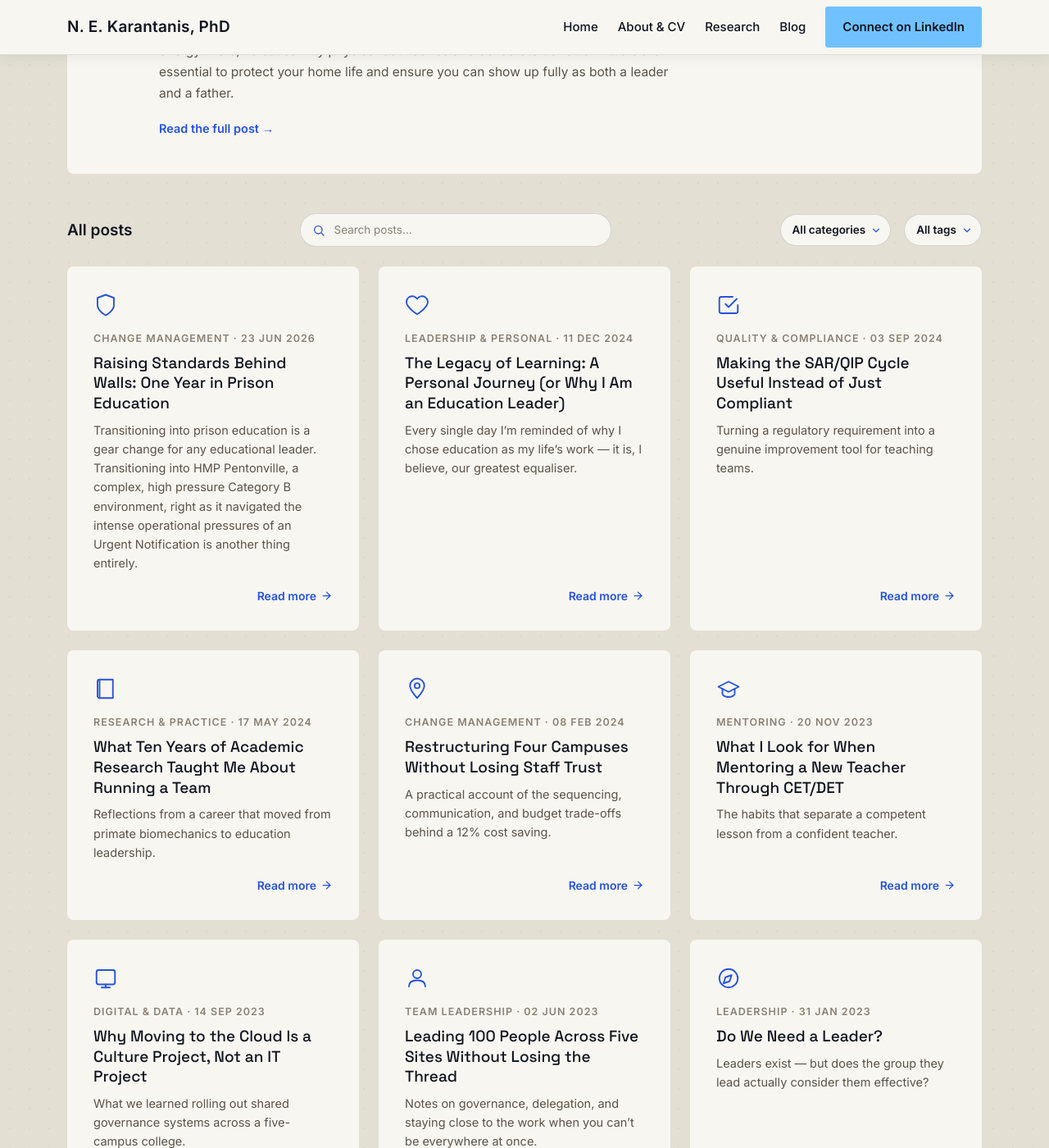
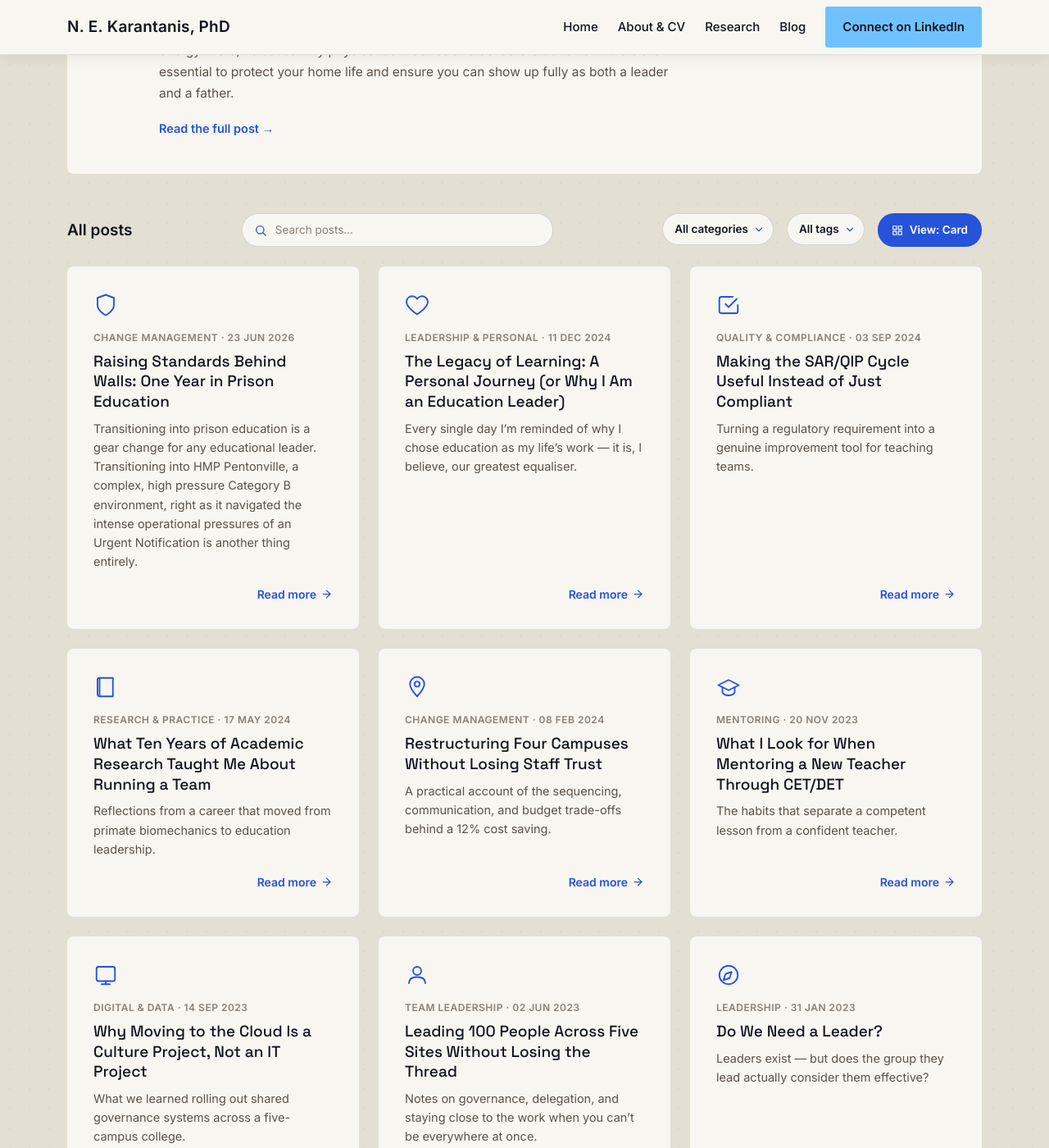
Before and after one commit to Eneekay/nekarantanis, a Jekyll site: the page built from Blog.html, in a window 1280 px wide and 1400 px high, scrolled down 539 px. Shown: the whole window at 82% size. Built offline with Jekyll 4.4.1, drawn with Linux system fonts in a browser that asks for light colours.

Commit message:
Add Card/List view toggle to Blog and Research, add optional image field, fix TOC scroll-spy highlight
- Blog and Research overviews get a pill button next to the filter dropdowns
  that cycles between Card and List layouts, remembering the choice per page
  via localStorage. Both modes always show the article's icon.
- Adds an optional "Featured image" field to the posts and publications CMS
  collections (not yet displayed anywhere - reserved for future use).
- Fixes the publication article TOC: a section's heading stayed highlighted
  only while the heading itself was on screen, so it went dark as soon as
  you scrolled into the body of a long section. Now it recomputes the
  current section from all heading positions on every scroll, so it stays
  lit for the section's full length.

```diff
--- a/Blog.html
+++ b/Blog.html
@@ -104,19 +104,27 @@ title: Blog
             {% for tag in all_tags %}<li role="option" data-value="{{ tag }}">{{ tag }}</li>{% endfor %}
           </ul>
         </div>
+        <button type="button" class="view-toggle-btn" id="postViewToggle" aria-label="Change card view">
+          <svg viewBox="0 0 24 24" width="14" height="14" fill="none" stroke="currentColor" stroke-width="2" stroke-linecap="round" stroke-linejoin="round"><rect x="3" y="3" width="7" height="7"></rect><rect x="14" y="3" width="7" height="7"></rect><rect x="3" y="14" width="7" height="7"></rect><rect x="14" y="14" width="7" height="7"></rect></svg>
+          <span class="view-toggle-label">View: Card</span>
+        </button>
       </div>
     </div>
-    <div class="row g-4" id="postGrid">
+    <div class="row g-4" id="postGrid" data-view="card">
       {% for post in site.posts %}
       {% unless post.url == featured.url %}
       {% capture post_search_text %}{{ post.title }} {{ post.summary }} {{ post.category }} {{ post.tags | join: ' ' }}{% endcapture %}
       <div class="col-md-6 col-lg-4 {% cycle 'td-0', 'td-08', 'td-16' %}" data-reveal-grid data-category="{{ post.category }}" data-tags="{{ post.tags | join: '|' }}" data-search="{{ post_search_text | strip_html | downcase | escape }}">
         <a href="{{ post.url | relative_url }}" class="post-card hover-card">
-          <svg viewBox="0 0 24 24" fill="none" stroke="var(--nk-c2)" stroke-width="1.5" stroke-linecap="round" stroke-linejoin="round">{% include post-icon.html icon=post.icon %}</svg>
-          <div class="fs-12 fw-semibold text-faint ls-1 text-uppercase mb-2">{{ post.category }} &middot; {{ post.date | date: "%d %b %Y" }}</div>
-          <h3 class="fs-19 mb-2">{{ post.title }}</h3>
-          <p class="fs-14-5 text-muted-warm mb-0">{{ post.summary }}</p>
-          <span class="post-card-more">Read more <svg viewBox="0 0 24 24" fill="none" stroke="currentColor" stroke-width="2" stroke-linecap="round" stroke-linejoin="round"><line x1="5" y1="12" x2="19" y2="12"></line><polyline points="12 5 19 12 12 19"></polyline></svg></span>
+          <div class="post-card-content">
+            <div class="post-card-meta">
+              <svg class="post-card-icon" viewBox="0 0 24 24" fill="none" stroke="var(--nk-c2)" stroke-width="1.5" stroke-linecap="round" stroke-linejoin="round">{% include post-icon.html icon=post.icon %}</svg>
+              <span class="post-card-eyebrow">{{ post.category }} &middot; {{ post.date | date: "%d %b %Y" }}</span>
+            </div>
+            <h3 class="fs-19 mb-2">{{ post.title }}</h3>
+            <p class="fs-14-5 text-muted-warm mb-0">{{ post.summary }}</p>
+            <span class="post-card-more">Read more <svg viewBox="0 0 24 24" fill="none" stroke="currentColor" stroke-width="2" stroke-linecap="round" stroke-linejoin="round"><line x1="5" y1="12" x2="19" y2="12"></line><polyline points="12 5 19 12 12 19"></polyline></svg></span>
+          </div>
         </a>
       </div>
       {% endunless %}
--- a/css/custom.css
+++ b/css/custom.css
@@ -638,6 +638,32 @@ a.tag-pill:hover { color: var(--nk-c2); border-color: var(--nk-c2); }
 .filter-menu li:hover { background: var(--nk-sel); }
 .filter-menu li.is-active { color: var(--nk-c2); font-weight: 600; }
 
+/* Cycles the post/publication grid between Card and List view on click -
+   same pill shape as the filter dropdowns, but filled solid with the blue
+   accent (like .btn-nk-solid-c2) rather than outlined, so it reads as an
+   action button rather than another filter. */
+.view-toggle-btn {
+  display: inline-flex;
+  align-items: center;
+  gap: 8px;
+  padding: 9px 16px;
+  border-radius: 20px;
+  border: 1px solid transparent;
+  background: var(--nk-c2);
+  color: #fff;
+  font-size: 13.5px;
+  font-weight: 600;
+  white-space: nowrap;
+  cursor: pointer;
+  transition: transform .2s ease, box-shadow .2s ease, background .2s ease;
+}
+.view-toggle-btn:hover {
+  background: var(--nk-c0);
+  border-color: var(--nk-gold);
+  transform: translateY(-3px);
+  box-shadow: var(--nk-shadow-btn);
+}
+
 /* Live text search for the post grid - same pill chrome as the category/
    tag filters (border, radius, hover/focus color) so it reads as part of
    the same control group rather than a foreign input, but grows to fill
@@ -997,8 +1023,9 @@ a.tag-pill:hover { color: var(--nk-c2); border-color: var(--nk-c2); }
   padding: 32px;
   height: 100%;
   color: var(--nk-c0);
+  overflow: hidden;
 }
-.post-card svg { width: 30px; height: 30px; margin-bottom: 16px; }
+.post-card-icon { display: block; width: 30px; height: 30px; margin-bottom: 16px; flex-shrink: 0; }
 .post-card h3  { line-height: 1.3; }
 .post-card p   { line-height: 1.6; }
 /* Pinned to the bottom of the card (margin-top:auto) so the "Read more" links
@@ -1017,6 +1044,72 @@ a.tag-pill:hover { color: var(--nk-c2); border-color: var(--nk-c2); }
 }
 .post-card-more svg { width: 15px; height: 15px; margin-bottom: 0; }
 .post-card:hover .post-card-more { text-decoration: underline; }
+
+/* Card view modes ("Card" / "List"), cycled via the pill button next to the
+   filter dropdowns (see .view-toggle-btn below and js/site.js), which sets
+   [data-view] on the #postGrid/#pubGrid container. No images are shown in
+   either mode - the icon is always rendered as its own element regardless
+   of view, so there's never a card with nothing to show. Default styling
+   below (no [data-view], or [data-view="card"]) matches the original
+   icon-first card exactly. */
+.post-card-content { display: flex; flex-direction: column; flex: 1; min-width: 0; }
+.post-card-meta { display: block; }
+.post-card-eyebrow {
+  display: block;
+  font-size: 12px;
+  font-weight: 600;
+  color: var(--nk-text-faint);
+  letter-spacing: .5px;
+  text-transform: uppercase;
+  margin-bottom: 8px;
+}
+
+/* List mode: one full-width row per article, icon + text inline. */
+#postGrid[data-view="list"] > [data-reveal-grid],
+#pubGrid[data-view="list"] > [data-reveal-grid] {
+  flex: 0 0 100% !important;
+  max-width: 100% !important;
+}
+[data-view="list"] .post-card {
+  flex-direction: row;
+  align-items: center;
+  gap: 20px;
+  padding: 18px 24px;
+}
+[data-view="list"] .post-card-meta {
+  display: flex;
+  align-items: center;
+  gap: 8px;
+  flex: 0 0 260px;
+  min-width: 0;
+  margin-bottom: 0;
+}
+[data-view="list"] .post-card-icon { width: 18px; height: 18px; margin-bottom: 0; flex-shrink: 0; }
+[data-view="list"] .post-card-eyebrow {
+  margin-bottom: 0;
+  min-width: 0;
+  white-space: nowrap;
+  overflow: hidden;
+  text-overflow: ellipsis;
+}
+[data-view="list"] .post-card-content { flex-direction: row; align-items: center; gap: 20px; }
+[data-view="list"] .post-card h3 { flex: 1; min-width: 0; margin-bottom: 0; }
+[data-view="list"] .post-card p { display: none; }
+[data-view="list"] .post-card-more { margin-top: 0; padding-top: 0; flex-shrink: 0; }
+
+/* Below this width there's no room for a single-line row (meta + title +
+   read-more all fighting for space), so list mode falls back to the same
+   stacked layout as card mode rather than squeezing everything together. */
+@media (max-width: 767.98px) {
+  [data-view="list"] .post-card { flex-direction: column; align-items: stretch; padding: 32px; }
+  [data-view="list"] .post-card-meta { display: block; flex: 0 0 auto; }
+  [data-view="list"] .post-card-icon { width: 30px; height: 30px; margin-bottom: 16px; }
+  [data-view="list"] .post-card-eyebrow { margin-bottom: 8px; white-space: normal; }
+  [data-view="list"] .post-card-content { flex-direction: column; align-items: stretch; gap: 0; }
+  [data-view="list"] .post-card h3 { margin-bottom: 8px; }
+  [data-view="list"] .post-card p { display: block; }
+  [data-view="list"] .post-card-more { margin-top: auto; padding-top: 18px; align-self: flex-end; }
+}
 
 .featured-post-card { grid-template-columns: auto 1fr; gap: 28px; align-items: start; border-radius: 8px; padding: 44px; }
 
--- a/js/site.js
+++ b/js/site.js
@@ -387,6 +387,42 @@ document.addEventListener('DOMContentLoaded', () => {
     applyPubFilters();
   }
 
+  // Card/List view toggle for the Blog and Research grids: a single pill
+  // button cycles between the two layouts (see the [data-view] CSS in
+  // custom.css), remembering the visitor's choice in localStorage so it
+  // sticks across visits. Both pages use the same two-mode list and the
+  // same button/grid pairing pattern, so one helper wires up whichever
+  // pair exists on the current page.
+  const VIEW_MODES = [
+    { key: 'card', label: 'Card' },
+    { key: 'list', label: 'List' },
+  ];
+  const setupViewToggle = (btn, grid, storageKey) => {
+    if (!btn || !grid) return;
+    const labelEl = btn.querySelector('.view-toggle-label');
+    let stored = null;
+    try { stored = window.localStorage.getItem(storageKey); } catch (e) { /* private mode, etc. */ }
+    let index = Math.max(0, VIEW_MODES.findIndex((m) => m.key === stored));
+
+    const apply = () => {
+      const mode = VIEW_MODES[index];
+      grid.dataset.view = mode.key;
+      labelEl.textContent = `View: ${mode.label}`;
+      // Switching modes reflows every card into new rows/columns, so each
+      // one's reveal-entrance direction needs recalculating too.
+      assignRevealDirections();
+    };
+    apply();
+
+    btn.addEventListener('click', () => {
+      index = (index + 1) % VIEW_MODES.length;
+      apply();
+      try { window.localStorage.setItem(storageKey, VIEW_MODES[index].key); } catch (e) { /* ignore */ }
+    });
+  };
+  setupViewToggle(document.getElementById('postViewToggle'), document.getElementById('postGrid'), 'nk-blog-view');
+  setupViewToggle(document.getElementById('pubViewToggle'), document.getElementById('pubGrid'), 'nk-pub-view');
+
   // Publication article sticky TOC: built from the article body's own h2/h3
   // headings rather than a hand-maintained list, since kramdown already
   // assigns each heading a stable id - same approach as the docs site's
@@ -408,12 +444,23 @@ document.addEventListener('DOMContentLoaded', () => {
     });
 
     if ('IntersectionObserver' in window) {
-      const io = new IntersectionObserver((entries) => {
-        entries.forEach((entry) => {
-          const match = pubLinks.find((l) => l.heading === entry.target);
-          if (match) match.link.classList.toggle('is-active', entry.isIntersecting);
+      // Toggling `is-active` straight off `entry.isIntersecting` only lit up
+      // a heading's TOC link while the heading itself sat inside the
+      // shrunk-root band - so the highlight vanished the moment you scrolled
+      // past a short heading, well before you'd finished reading its
+      // section. Instead, every time any heading crosses the activation
+      // line, recompute which section we're actually in: the last heading
+      // whose top has scrolled above that line. That link stays active for
+      // the section's full length, right up until the next heading crosses.
+      const activationLine = 88; // px from viewport top - matches rootMargin below
+      const updateActive = () => {
+        let current = null;
+        pubLinks.forEach((l) => {
+          if (l.heading.getBoundingClientRect().top - activationLine <= 0) current = l;
         });
-      }, { rootMargin: '-80px 0px -70% 0px' });
+        pubLinks.forEach((l) => l.link.classList.toggle('is-active', l === current));
+      };
+      const io = new IntersectionObserver(updateActive, { rootMargin: `-${activationLine}px 0px -70% 0px` });
       pubHeadings.forEach((h) => io.observe(h));
     }
   } else if (pubTocList) {
```
Also changed, not shown: Publications.html (+14 -6 lines), admin/config.yml (+10 -0 lines).
